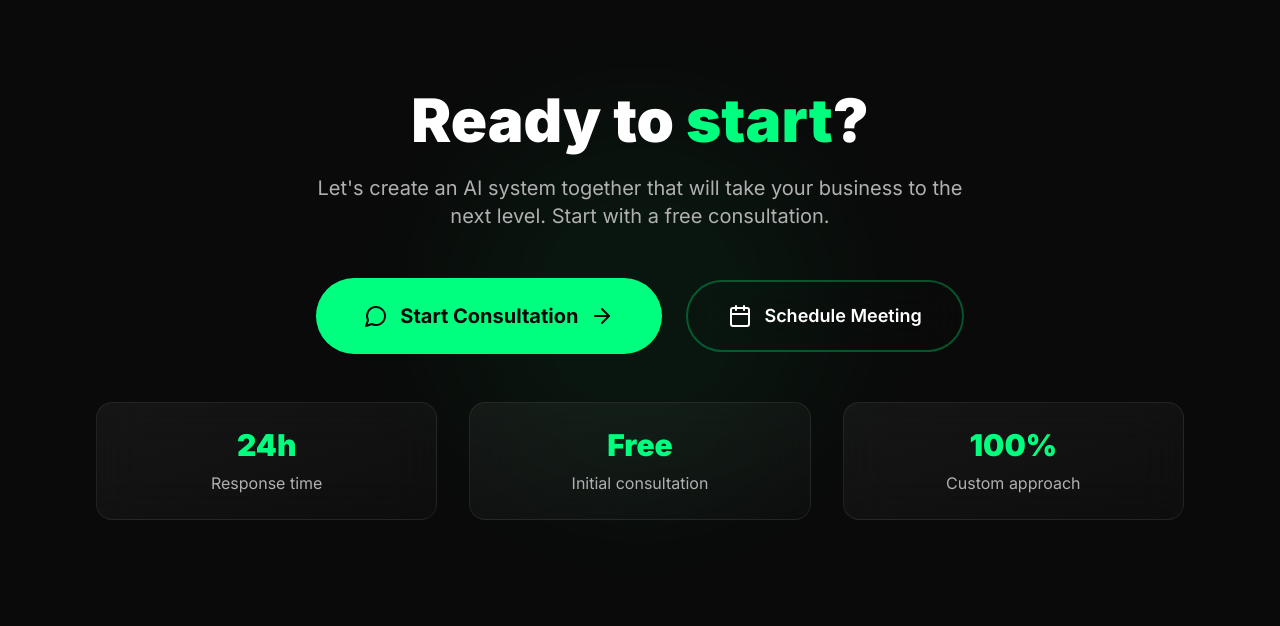
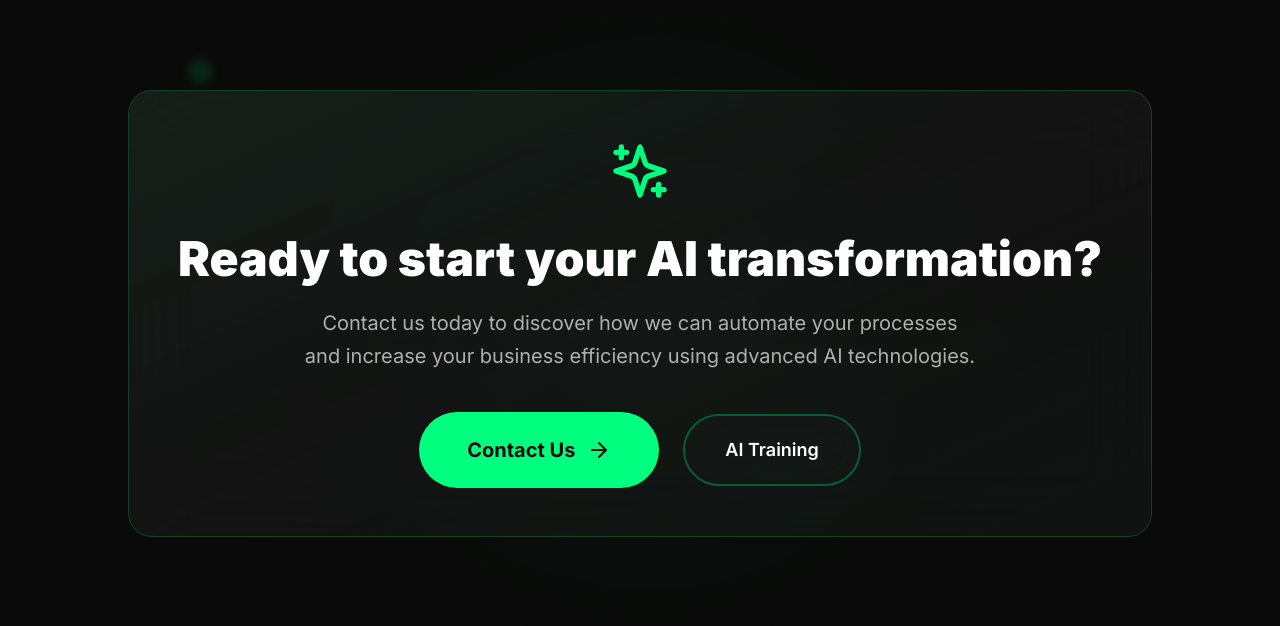
Before and after one commit to expandmatrix/expandmatrix_wep, a Next.js app: page /en/sluzby/ai-systemy-na-miru in a window 1280 px wide. Shown: the part 4074-4700 px from the top of the page. Built offline with nearby package versions, Linux system fonts and the light colour scheme.

Commit message:
Replace custom CTA with ServicesCTA on Czech page

```diff
--- a/app/[lang]/sluzby/ai-systemy-na-miru/page.tsx
+++ b/app/[lang]/sluzby/ai-systemy-na-miru/page.tsx
@@ -4,7 +4,7 @@ import CustomAIHero from '@/components/custom-ai-systems/CustomAIHero';
 import TargetAudience from '@/components/custom-ai-systems/TargetAudience';
 import WhyAutomation from '@/components/custom-ai-systems/WhyAutomation';
 import OurApproach from '@/components/custom-ai-systems/OurApproach';
-import CustomAICTA from '@/components/custom-ai-systems/CustomAICTA';
+import ServicesCTA from '@/components/services/ServicesCTA';
 
 export async function generateStaticParams() {
   return [{ lang: 'cs' }, { lang: 'en' }];
@@ -64,7 +64,7 @@ export default async function AISystemyNaMiruPage({
       <TargetAudience dict={dict} lang={locale} />
       <WhyAutomation dict={dict} lang={locale} />
       <OurApproach dict={dict} lang={locale} />
-      <CustomAICTA dict={dict} lang={locale} />
+      <ServicesCTA dict={dict} lang={locale} />
     </main>
   );
 }
```
